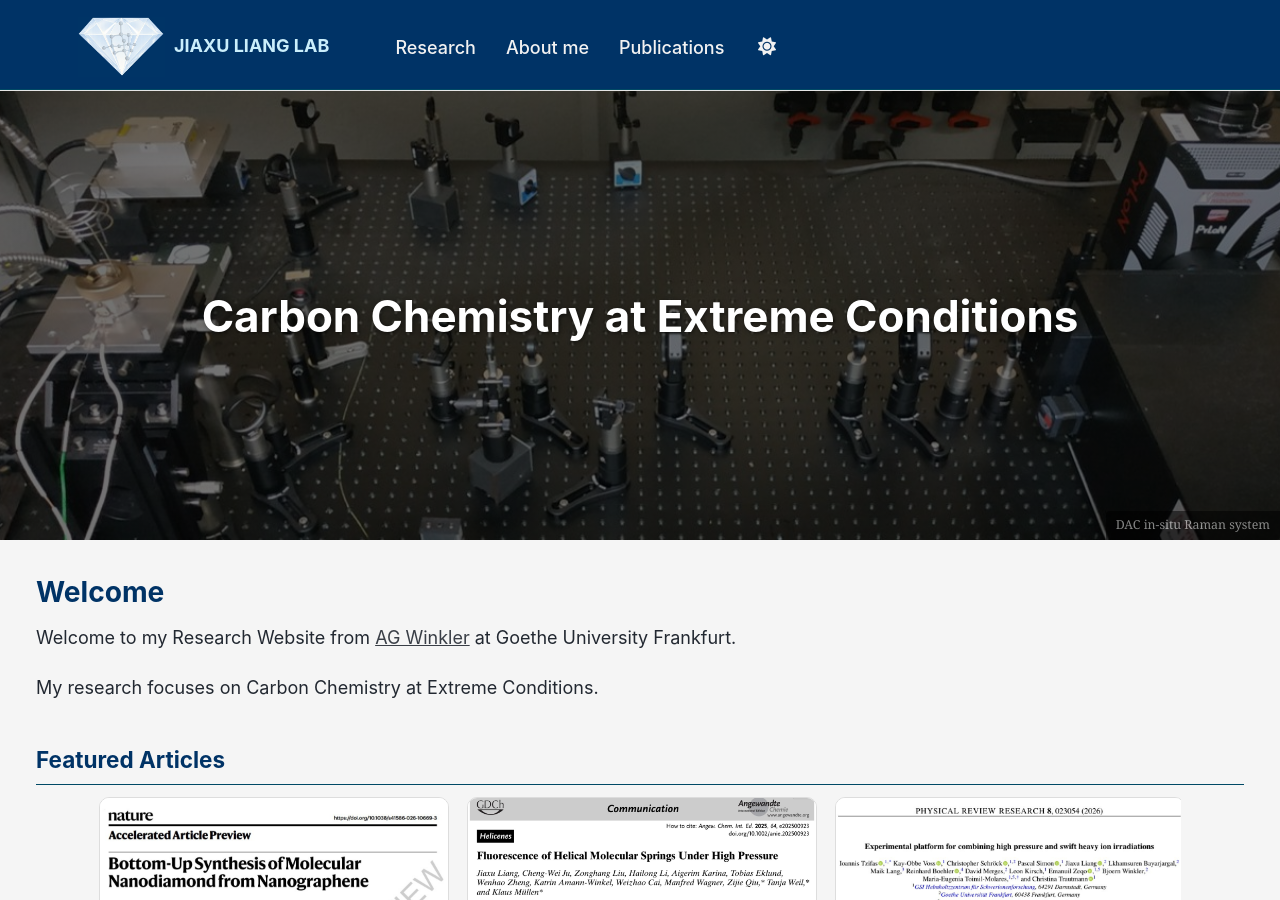
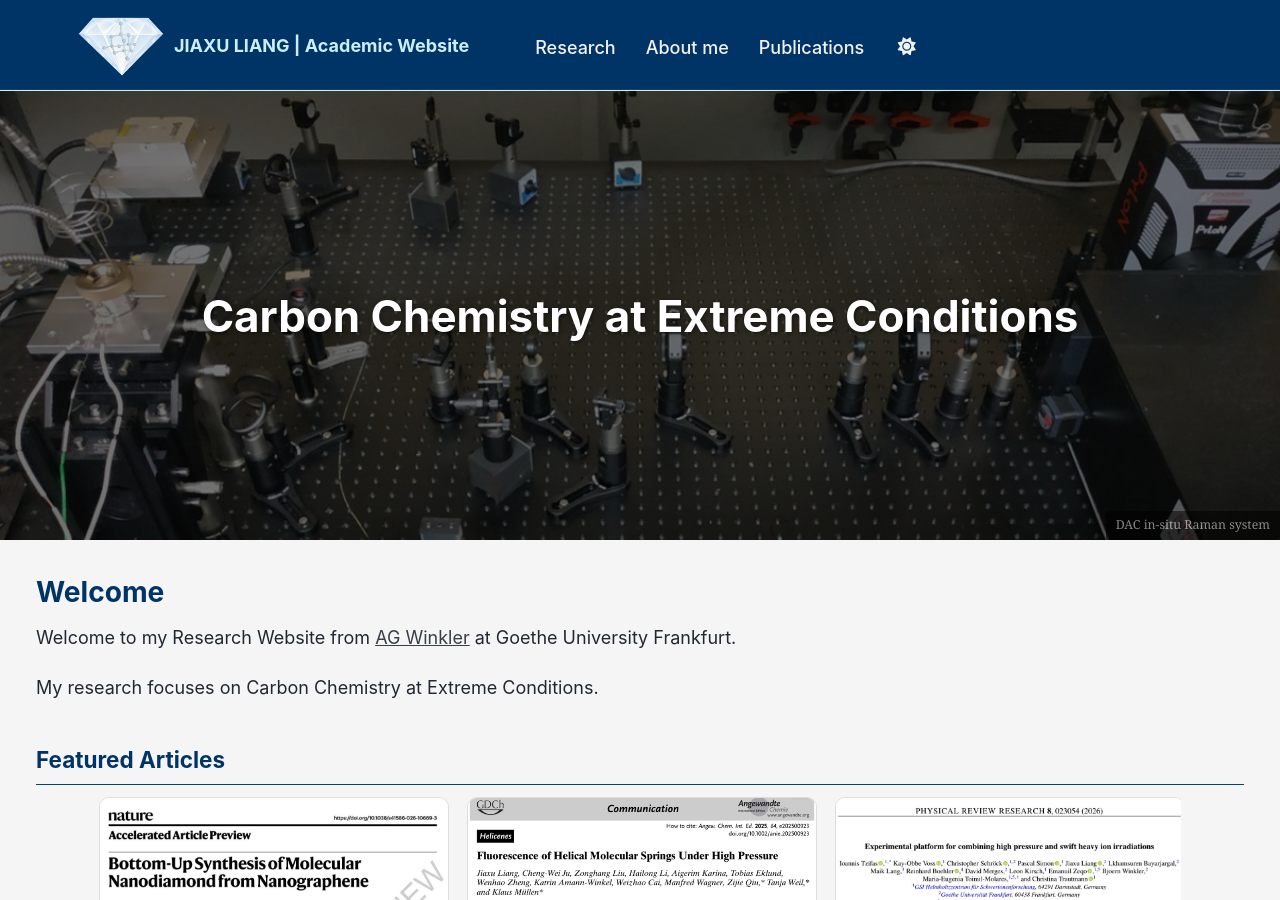
Before and after one commit to liangjiaxu-research/liangjiaxu-research.github.io, a Jekyll site: the page built from _pages/about.md, in a window 1280 px wide and 900 px high. Built offline with Jekyll 4.4.1, drawn with Linux system fonts in a browser that asks for light colours; a script bundle is joined from its source files by our own code; library files that are not in the unit come from our copies.

Commit message:
Update _config.yml

```diff
--- a/_config.yml
+++ b/_config.yml
@@ -9,7 +9,7 @@
 # Basic Site Settings
 locale                   : "en-US"
 site_theme               : "air" # The available themes options are "default", "air", "sunrise", "mint", "dirt" and "contrast"
-title                    : "JIAXU LIANG LAB"
+title                    : "JIAXU LIANG | Academic Website"
 title_separator          : "-"
 name                     : &name "Jiaxu Liang"
 description              : &description "Personal academic website"   # Update this with a general description of your site, this is the default if not overridden by a page
```
